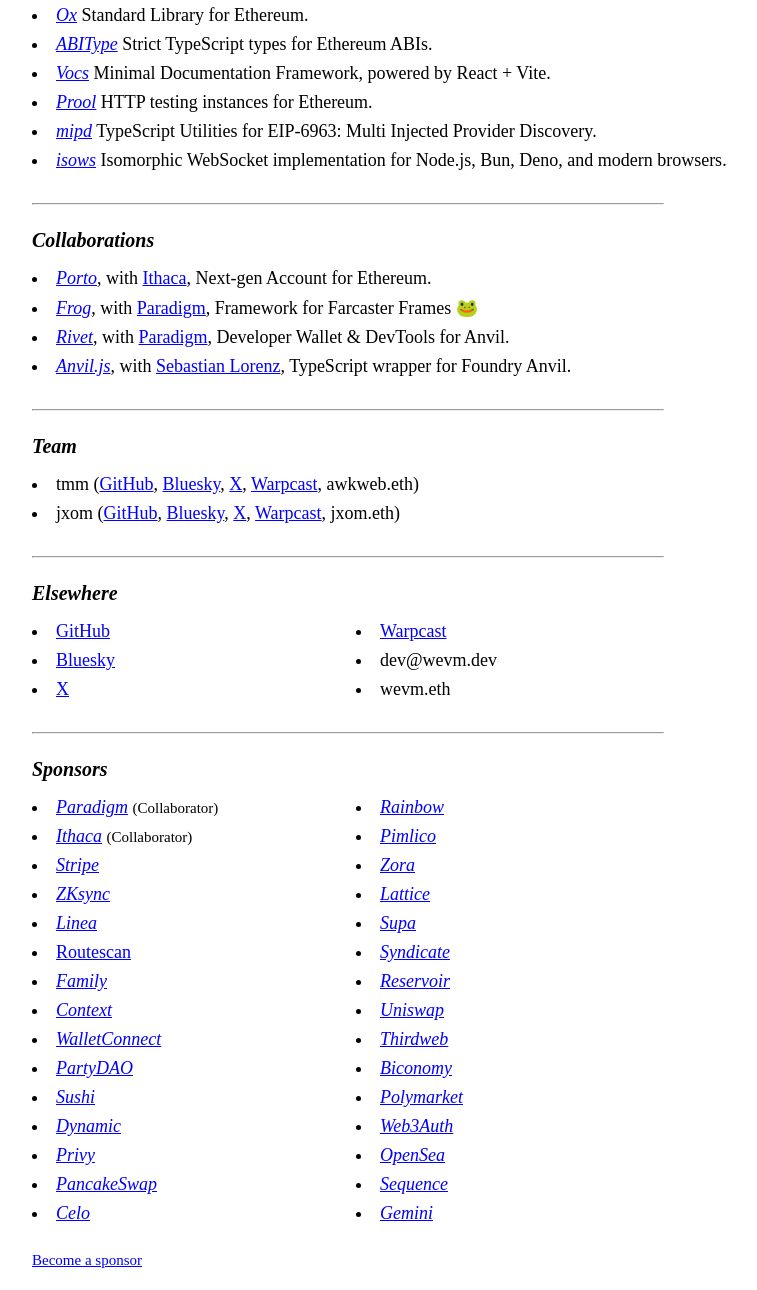
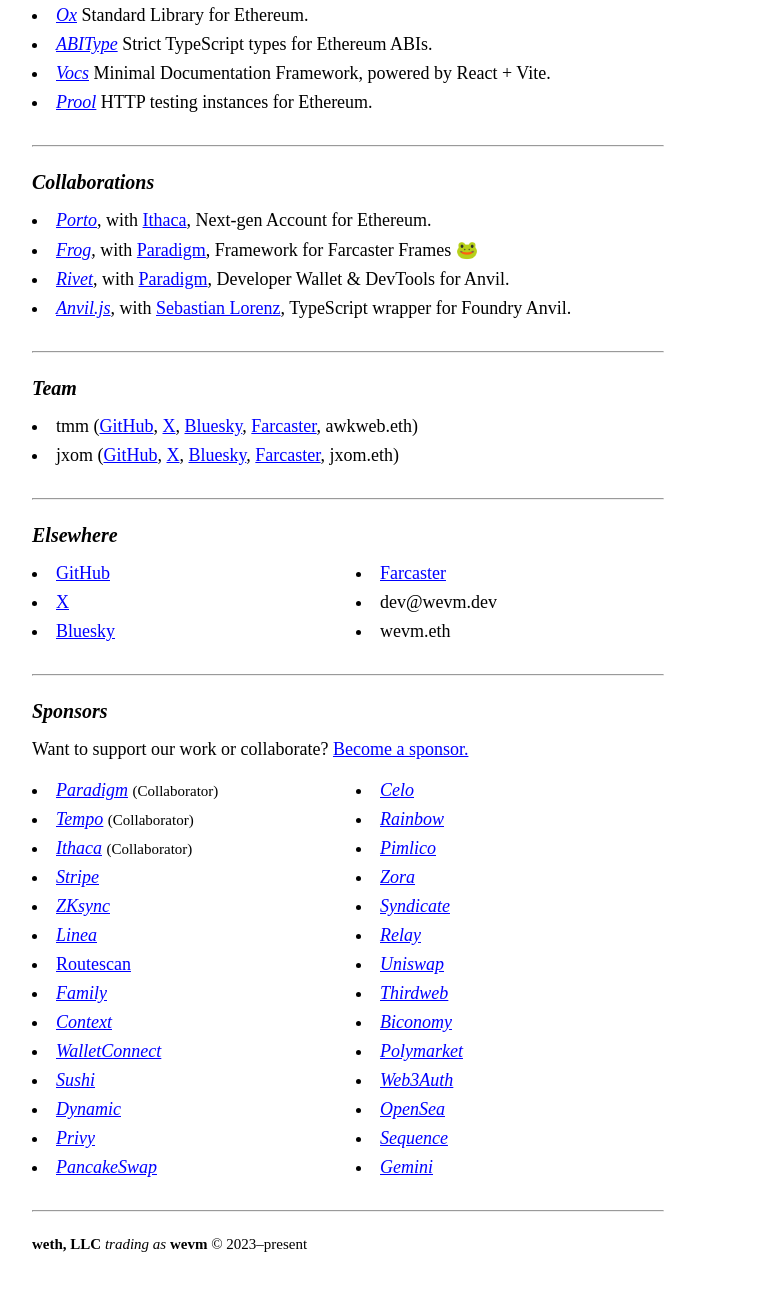
Before and after one commit to wevm/wevm.dev, a website: page index.html in a window 1280 px wide. Shown: the part 229-1519 px from the top of the page, without its empty margins (0-757 px from the left). Drawn offline with Linux system fonts and the light colour scheme.

Commit message:
chore: up

```diff
--- a/index.html
+++ b/index.html
@@ -119,14 +119,6 @@
         <li>
           <a href="https://github.com/wevm/prool" target="_blank" rel="noopener noreferrer"><i>Prool</i></a> HTTP testing instances for Ethereum.
         </li>
-        <li>
-          <a href="https://github.com/wevm/mipd" target="_blank" rel="noopener noreferrer"><i>mipd</i></a> TypeScript
-          Utilities for EIP-6963: Multi Injected Provider Discovery.
-        </li>
-        <li>
-          <a href="https://github.com/wevm/isows" target="_blank" rel="noopener noreferrer"><i>isows</i></a> Isomorphic
-          WebSocket implementation for Node.js, Bun, Deno, and modern browsers.
-        </li>
       </ul>
       <div style="height: 24px"></div>
       <hr />
@@ -162,10 +154,10 @@
       <div style="height: 16px"></div>
       <ul>
         <li>
-          tmm (<a href="https://github.com/tmm" target="_blank" rel="noopener noreferrer">GitHub</a>, <a href="https://bsky.app/profile/tmm.dev" target="_blank" rel="noopener noreferrer">Bluesky</a>, <a href="https://x.com/awkweb" target="_blank" rel="noopener noreferrer">X</a>, <a href="https://warpcast.com/awkweb" target="_blank" rel="noopener noreferrer">Warpcast</a>, awkweb.eth)
+          tmm (<a href="https://github.com/tmm" target="_blank" rel="noopener noreferrer">GitHub</a>, <a href="https://x.com/awkweb" target="_blank" rel="noopener noreferrer">X</a>, <a href="https://bsky.app/profile/tmm.dev" target="_blank" rel="noopener noreferrer">Bluesky</a>, <a href="https://farcaster.xyz/awkweb" target="_blank" rel="noopener noreferrer">Farcaster</a>, awkweb.eth)
         </li>
         <li>
-          jxom (<a href="https://github.com/jxom" target="_blank" rel="noopener noreferrer">GitHub</a>, <a href="https://bsky.app/profile/jxom.dev" target="_blank" rel="noopener noreferrer">Bluesky</a>, <a href="https://x.com/_jxom" target="_blank" rel="noopener noreferrer">X</a>, <a href="https://warpcast.com/jxom" target="_blank" rel="noopener noreferrer">Warpcast</a>, jxom.eth)
+          jxom (<a href="https://github.com/jxom" target="_blank" rel="noopener noreferrer">GitHub</a>, <a href="https://x.com/_jxom" target="_blank" rel="noopener noreferrer">X</a>, <a href="https://bsky.app/profile/jxom.dev" target="_blank" rel="noopener noreferrer">Bluesky</a>, <a href="https://farcaster.xyz/jxom" target="_blank" rel="noopener noreferrer">Farcaster</a>, jxom.eth)
         </li>
       </ul>
       <div style="height: 24px"></div>
@@ -180,12 +172,13 @@
           <a href="https://github.com/wevm" target="_blank" rel="noopener noreferrer">GitHub</a>
         </li>
         <li>
-          <a href="https://bsky.app/profile/wevm.dev" target="_blank" rel="noopener noreferrer">Bluesky</a>
-        </li><li>
           <a href="https://x.com/wevm_dev" target="_blank" rel="noopener noreferrer">X</a>
         </li>
         <li>
-          <a href="https://warpcast.com/wevm" target="_blank" rel="noopener noreferrer">Warpcast</a>
+          <a href="https://bsky.app/profile/wevm.dev" target="_blank" rel="noopener noreferrer">Bluesky</a>
+        </li>
+        <li>
+          <a href="https://farcaster.xyz/wevm" target="_blank" rel="noopener noreferrer">Farcaster</a>
         </li>
         <li>
           dev@wevm.dev
@@ -202,9 +195,16 @@
         <i><strong>Sponsors</strong></i>
       </h2>
       <div style="height: 16px"></div>
+      <p>
+        Want to support our work or collaborate? <a href="https://github.com/sponsors/wevm" target="_blank" rel="noopener noreferrer">Become a sponsor.</a>
+      </p>
+      <div style="height: 20px"></div>
       <ul class="sponsors">
         <li>
           <a href="https://paradigm.xyz" target="_blank" rel="noopener noreferrer"><i>Paradigm</i></a> <small>(Collaborator)</small>
+        </li>
+        <li>
+          <a href="https://tempo.xyz" target="_blank" rel="noopener noreferrer"><i>Tempo</i></a> <small>(Collaborator)</small>
         </li>
         <li>
           <a href="https://ithaca.xyz" target="_blank" rel="noopener noreferrer"><i>Ithaca</i></a> <small>(Collaborator)</small>
@@ -231,9 +231,6 @@
           <a href="https://walletconnect.com" target="_blank" rel="noopener noreferrer"><i>WalletConnect</i></a>
         </li>
         <li>
-          <a href="https://party.app" target="_blank" rel="noopener noreferrer"><i>PartyDAO</i></a>
-        </li>
-        <li>
           <a href="https://sushi.com" target="_blank" rel="noopener noreferrer"><i>Sushi</i></a>
         </li>
         <li>
@@ -258,16 +255,10 @@
           <a href="https://zora.co" target="_blank" rel="noopener noreferrer"><i>Zora</i></a>
         </li>
         <li>
-          <a href="https://lattice.xyz" target="_blank" rel="noopener noreferrer"><i>Lattice</i></a>
-        </li>
-        <li>
-          <a href="https://twitter.com/supafinance" target="_blank" rel="noopener noreferrer"><i>Supa</i></a>
-        </li>
-        <li>
           <a href="https://syndicate.io" target="_blank" rel="noopener noreferrer"><i>Syndicate</i></a>
         </li>
         <li>
-          <a href="https://reservoir.tools" target="_blank" rel="noopener noreferrer"><i>Reservoir</i></a>
+          <a href="https://relay.link" target="_blank" rel="noopener noreferrer"><i>Relay</i></a>
         </li>
         <li>
           <a href="https://uniswap.org" target="_blank" rel="noopener noreferrer"><i>Uniswap</i></a>
@@ -294,10 +285,6 @@
           <a href="https://gemini.com" target="_blank" rel="noopener noreferrer"><i>Gemini</i></a>
         </li>
       </ul>
-      <div style="height: 20px"></div>
-        <p>
-          <small><a href="https://github.com/sponsors/wevm" target="_blank" rel="noopener noreferrer">Become a sponsor</a></small>
-        </p>
       <div style="height: 24px"></div>
       <hr />
       <div style="height: 24px"></div>
```
